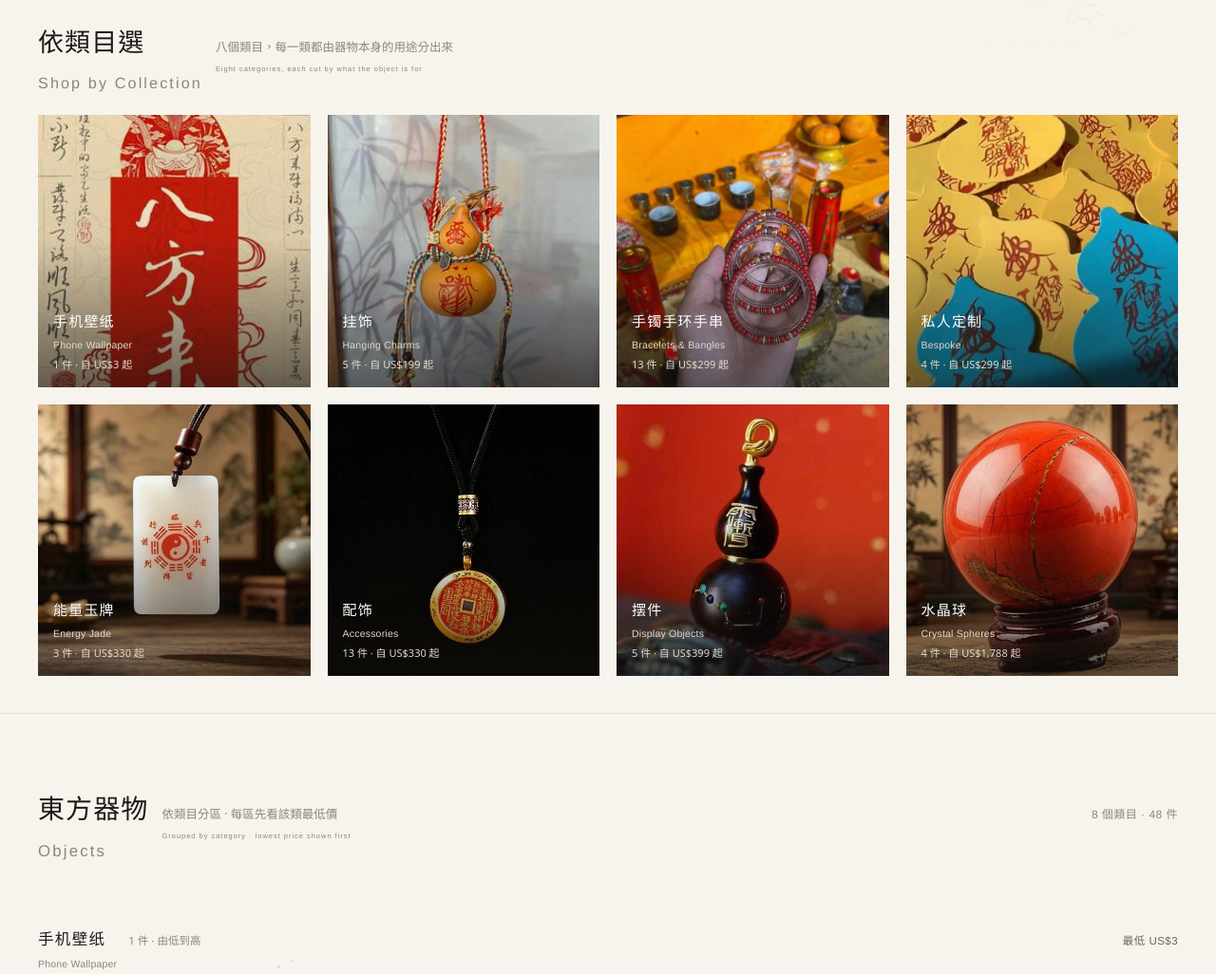
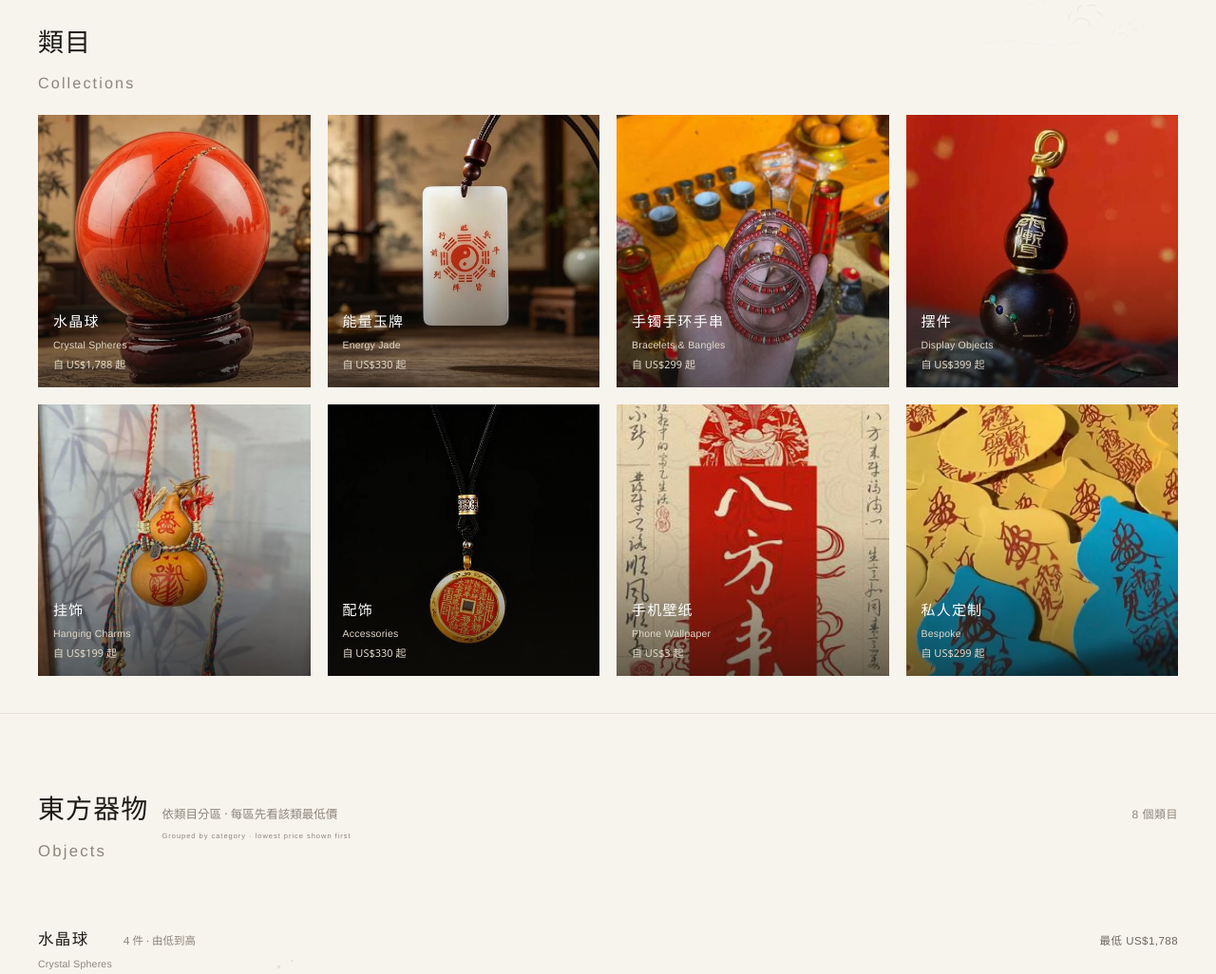
Before and after one commit to TongtaiWenHua/TongtaiWenHua.github.io, a plain HTML site: page index.html in a window 1280 px wide. Shown: the part 940-1966 px from the top of the page at 95% size. Drawn offline with Linux system fonts and the light colour scheme.

Commit message:
bilingual zh/en captions, ink-wash backdrop, compact contacts, fixed admin code

```diff
--- a/index.html
+++ b/index.html
@@ -332,8 +332,7 @@ p{margin:0}
 <section class="cols-sec">
   <div class="wrap">
     <div class="cols-hd">
-      <h2 data-tx="cols.title" data-en="Shop by Collection">依類目選</h2>
-      <div class="note" data-tx="cols.note" data-en="Eight categories, each cut by what the object is for">八個類目，每一類都由器物本身的用途分出來</div>
+      <h2 data-tx="cols.title" data-en="Collections">類目</h2>
     </div>
     <div class="cols" id="cols"></div>
   </div>
@@ -546,9 +545,14 @@ window.__CATALOG__ = {"categories":[{"name":"手机壁纸","count":1,"low":3.0,"
       var nums = c.items.map(function (x) { return x.price; }).filter(function (x) { return x != null; });
       c.low = nums.length ? Math.min.apply(null, nums) : 9e9;
     });
-    cats.sort(function (a, b) { return (a.low || 9e9) - (b.low || 9e9); });
+    var ORDER = ["水晶球", "能量玉牌", "手镯手环手串", "摆件", "挂饰", "配饰", "手机壁纸", "私人定制"];
+    cats.sort(function (a, b) {
+      var ia = ORDER.indexOf(a.name), ib = ORDER.indexOf(b.name);
+      if (ia < 0) ia = 99; if (ib < 0) ib = 99;
+      return ia - ib;
+    });
     var total = cats.reduce(function (n, c) { return n + c.items.length; }, 0);
-    $("#objCount").textContent = cats.length + " 個類目 · " + total + " 件";
+    $("#objCount").textContent = cats.length + " 個類目";
     var html = "";
     cats.forEach(function (c, ci) {
       var first = c.items[0];
@@ -581,7 +585,7 @@ window.__CATALOG__ = {"categories":[{"name":"手机壁纸","count":1,"low":3.0,"
         var img = f && f.images && f.images[0] ? '<img src="' + esc(f.images[0].thumb) + '" alt="' + esc(c.name) + '" loading="lazy">' : phBox();
         return '<div class="col" data-goto="cat-' + ci + '">' + img +
           '<div class="col-lb"><div class="col-n">' + esc(c.name) + (c.name_en ? '<span class="nm-en" style="color:#e2d9ca">' + esc(c.name_en) + '</span>' : '') + '</div>' +
-          '<div class="col-m">' + c.items.length + ' 件 · 自 ' + esc(f ? f.price_text : "面議") + ' 起</div></div></div>';
+          '<div class="col-m">' + (f && f.price != null ? '自 ' + esc(f.price_text) + ' 起' : '面議') + '</div></div></div>';
       }).join("");
     }
   }
```
